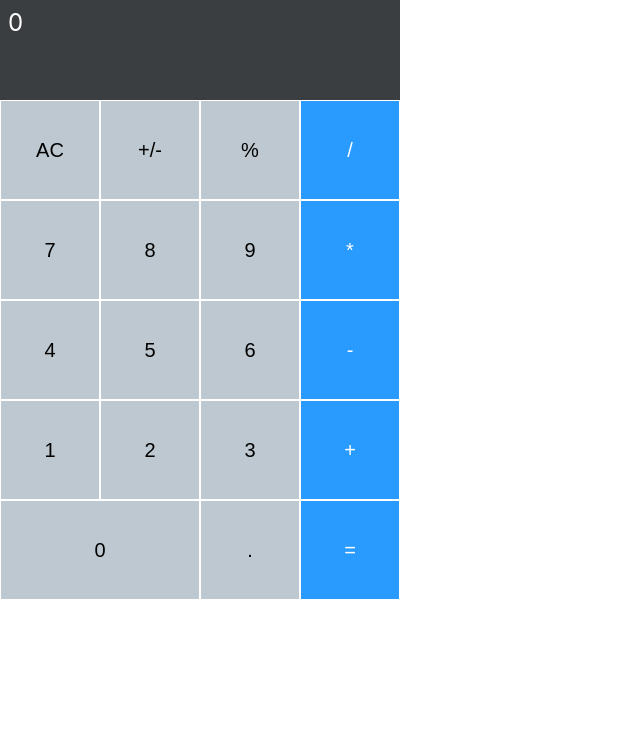
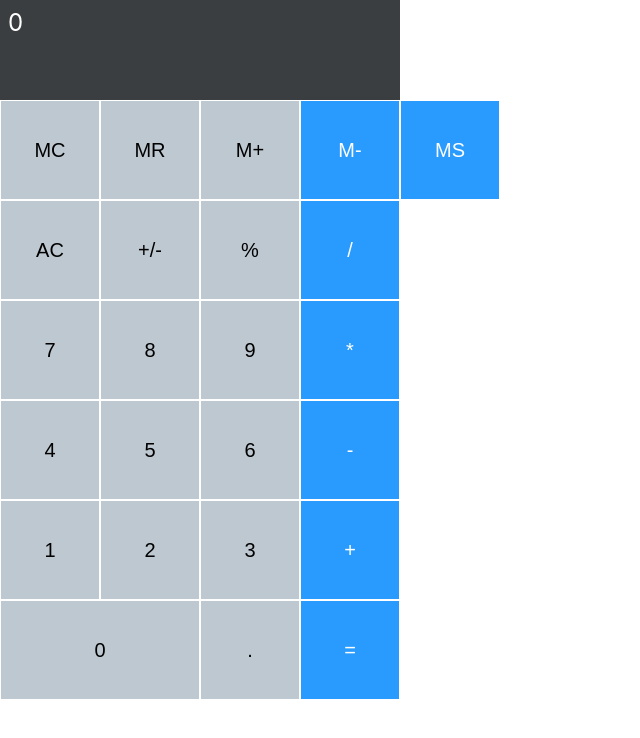
Before and after one commit to hamidhandid/react_calculator, a React (Create React App) app: page / in a window 1280 px wide. Shown: the top 738 px of the page, without its empty margins (0-640 px from the left). Built offline with nearby package versions, Linux system fonts and the light colour scheme.

Commit message:
Add storedValue to app state and also add its handler functions

```diff
--- a/src/App.js
+++ b/src/App.js
@@ -9,6 +9,7 @@ class App extends React.Component {
     super(props);
     this.state = {
       screenText: "0",
+      storedValue: "0",
     };
   }
   handlePressDigit = (digit) => {
@@ -51,7 +52,7 @@ class App extends React.Component {
   hasOperator = (str) => {
     str = str.toString()
     return str.includes("+") || (str.length > 1 && str.substring(1).includes("-"))
-     || str.includes("/") || str.includes("*") || str.includes("%")
+      || str.includes("/") || str.includes("*") || str.includes("%")
   }
   handlePressAC = () => {
     this.setState((_) => {
@@ -101,6 +102,71 @@ class App extends React.Component {
       }
     })
   };
+  handlePressMC = () => {
+    this.setState(() => {
+      return {
+        storedValue: "0"
+      }
+    })
+  }
+  handlePressMR = () => {
+    this.setState((prev) => {
+      return {
+        screenText: prev.storedValue
+      }
+    })
+  }
+  handlePressMPlus = () => {
+    try {
+      this.setState((prev) => {
+        let res = parseFloat(prev.storedValue) + parseFloat(eval(prev.screenText));
+        return {
+          storedValue: res.toString()
+        }
+      })
+    }
+    catch {
+      this.setState((_) => {
+        return {
+          screenText: "error"
+        }
+      })
+    }
+  }
+  handlePressMMinus = () => {
+    try {
+      this.setState((prev) => {
+        let res = parseFloat(prev.storedValue) - parseFloat(eval(prev.screenText));
+        return {
+          storedValue: res.toString()
+        }
+      })
+    }
+    catch {
+      this.setState((_) => {
+        return {
+          screenText: "error"
+        }
+      })
+    }
+  }
+  handlePressMS = () => {
+    try {
+      this.setState((prev) => {
+        let res = parseFloat(eval(prev.screenText));
+        return {
+          storedValue: res.toString()
+        }
+      })
+    }
+    catch {
+      this.setState((_) => {
+        return {
+          screenText: "error"
+        }
+      })
+    }
+  }
   render() {
     return (
       <div>
@@ -112,6 +178,11 @@ class App extends React.Component {
           onPressDot={this.handlePressDot}
           onPressNegator={this.handlePressNegator}
           onPressResult={this.handlePressResult}
+          onPressMC={this.handlePressMC}
+          onPressMR={this.handlePressMR}
+          onPressMPlus={this.handlePressMPlus}
+          onPressMMinus={this.handlePressMMinus}
+          onPressMS={this.handlePressMS}
         />
       </div>
     );
--- a/src/components/Keypad.js
+++ b/src/components/Keypad.js
@@ -7,9 +7,21 @@ const Keypad = ({
   onPressAC,
   onPressNegator,
   onPressDot,
+  onPressMC,
+  onPressMR,
+  onPressMPlus,
+  onPressMMinus,
+  onPressMS,
 }) => {
   return (
     <>
+      <div>
+        <Key text={"MC"} onClick={onPressMC} />
+        <Key text={"MR"} onClick={onPressMR} />
+        <Key text={"M+"} onClick={onPressMPlus} />
+        <Key text={"M-"} blue onClick={onPressMMinus} />
+        <Key text={"MS"} blue onClick={onPressMS} />
+      </div>
       <div>
         <Key text={"AC"} onClick={onPressAC} />
         <Key text={"+/-"} onClick={onPressNegator} />
```
